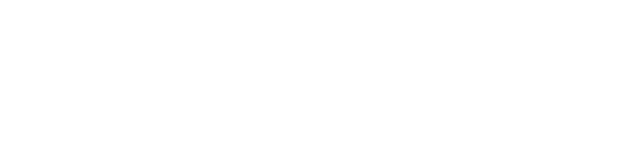
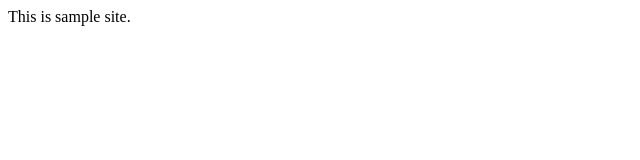
Before and after one commit to pandaharsh/practise, a plain HTML site: page index.html in a window 1280 px wide. Shown: the whole page, without its empty margins (0-640 px from the left). Drawn offline with Linux system fonts and the light colour scheme.

Commit message:
Initial html file push

```diff
--- a/index.html
+++ b/index.html
@@ -8,5 +8,7 @@
 </head>
 <body>
 
+  This is sample site.
+
 </body>
 </html>
```
